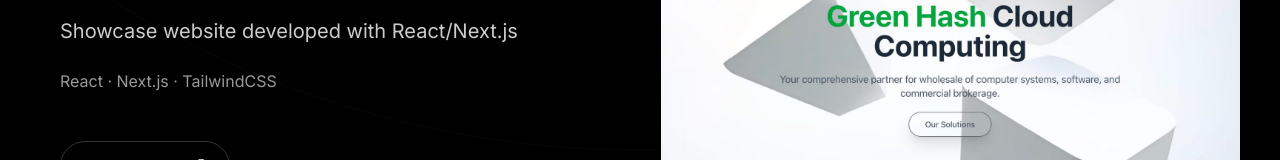
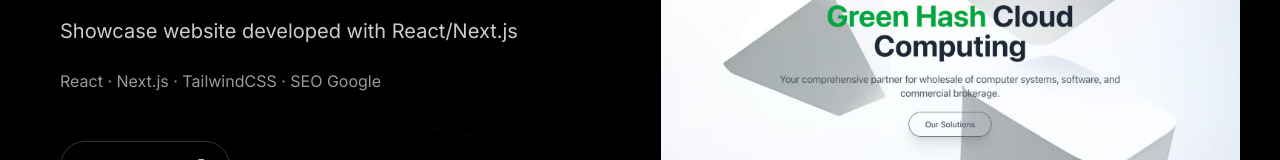
Before and after one commit to douniacodes/portfolio, a Next.js app: page / in a window 1280 px wide. Shown: the part 1257-1417 px from the top of the page. Built offline with nearby package versions, Linux system fonts and the light colour scheme.

Commit message:
New project added

```diff
--- a/src/app/components/LanguageContext.tsx
+++ b/src/app/components/LanguageContext.tsx
@@ -32,10 +32,13 @@
     calendly: 'Book a call',
     projectGhcTitle: "GHC Computing",
     projectGhcDescription: "Showcase website developed with React/Next.js",
-    projectGhcTech: "React · Next.js · TailwindCSS",
+    projectGhcTech: "React · Next.js · TailwindCSS · SEO Google",
     projectObavocatTitle: "Obavocat",
     projectObavocatDescription: "Professional website developed with Wix",
     projectObavocatTech: "Wix · Design · SEO",
+    projectSubconsiaTitle:"Subconsia",
+    projectSubconsiaDescription:"Scientific and psychological blog developed with Astro",
+    projectSubconsiaTech:"Astro · TailwindCSS · SEO Google",
     projectPlacementsTitle: "Investments For All",
     projectPlacementsDescription: "Financial blog on WordPress",
     projectPlacementsTech: "WordPress · Elementor · SEO",
@@ -59,10 +62,13 @@
     calendly: 'Planifier un appel',
     projectGhcTitle: "GHC Computing",
     projectGhcDescription: "Site vitrine développé avec React/Next.js",
-    projectGhcTech: "React · Next.js · TailwindCSS",
+    projectGhcTech: "React · Next.js · TailwindCSS · SEO Google",
     projectObavocatTitle: "Obavocat",
     projectObavocatDescription: "Site professionnel développé avec Wix",
     projectObavocatTech: "Wix · Design · SEO",
+    projectSubconsiaTitle:"Subconsia",
+    projectSubconsiaDescription:"Blog scientifique et psychologique développé avec Astro",
+    projectSubconsiaTech:"Astro · TailwindCSS · SEO Google",
     projectPlacementsTitle: "Placements Pour Tous",
     projectPlacementsDescription: "Blog financier sous WordPress",
     projectPlacementsTech: "WordPress · Elementor · Référencement",
@@ -86,10 +92,13 @@
     calendly: 'Agendar llamada',
     projectGhcTitle: "GHC Computing",
     projectGhcDescription: "Sitio web desarrollado con React/Next.js",
-    projectGhcTech: "React · Next.js · TailwindCSS",
+    projectGhcTech: "React · Next.js · TailwindCSS · SEO Google",
     projectObavocatTitle: "Obavocat",
     projectObavocatDescription: "Sitio profesional desarrollado con Wix",
     projectObavocatTech: "Wix · Diseño · SEO",
+    projectSubconsiaTitle:"Subconsia",
+    projectSubconsiaDescription:"Blog científico y psicológico desarrollado con Astro",
+    projectSubconsiaTech:"Astro · TailwindCSS · SEO Google",
     projectPlacementsTitle: "Inversiones Para Todos",
     projectPlacementsDescription: "Blog financiero en WordPress",
     projectPlacementsTech: "WordPress · Elementor · SEO",
--- a/src/app/page.tsx
+++ b/src/app/page.tsx
@@ -32,6 +32,13 @@
       url: "https://www.obavocat.com",
       color: "from-fuchsia-700/40 to-red-500/30",
       image: "/obavocat-preview.jpg"
+    },
+    {
+      titleKey: 'projectSubconsiaTitle',
+      descriptionKey: 'projectSubconsiaDescription',
+      techKey: 'projectSubconsiaTech',
+      url: "https://subconsia.com",
+      image: "/subconsia-preview.jpg"
     },
     {
       titleKey: 'projectPlacementsTitle',
```
Also changed, not shown: public/subconsia-preview.jpg (added).
